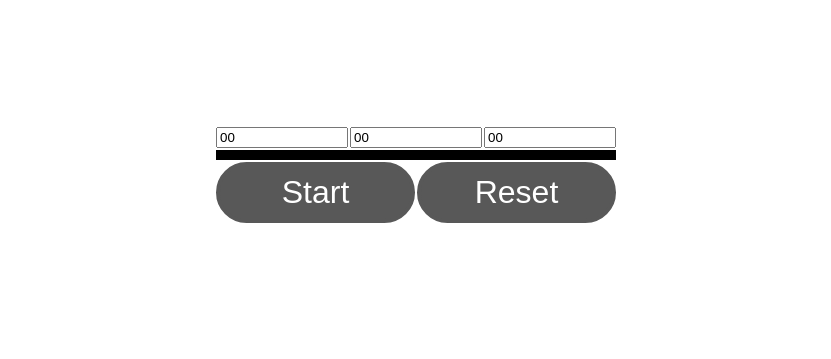
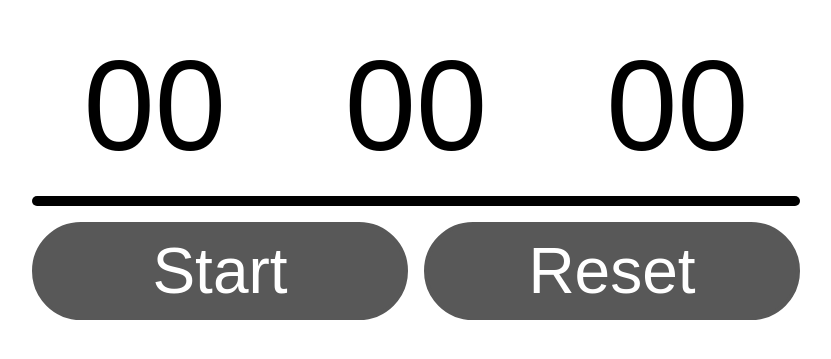
Before and after one commit to 1256-bits/js-gui-timer-testapp, a plain HTML site: page index.html in a window 1280 px wide. Shown: the part 225-584 px from the top of the page, without its empty margins (224-1055 px from the left). Drawn offline with Linux system fonts and the light colour scheme.

Commit message:
Change font sizes

```diff
--- a/style.css
+++ b/style.css
@@ -11,13 +11,18 @@ body > div {
 #container {
   display: grid;
   grid-template-columns: repeat(6, 1fr);
-  gap: 2px;
-  width: 400px;
+  gap: 1rem;
+  width: max(600px, 60%);
   margin: auto;
+  flex-shrink: 0;
 }
 
 input {
   grid-column: span 2;
+  border: none;
+  text-align: center;
+  font-size: 8rem;
+  outline: none;
 }
 
 input::-webkit-outer-spin-button,
@@ -29,6 +34,8 @@ input::-webkit-inner-spin-button {
   grid-column: span 6;
   height: 10px;
   background: black;
+  border-radius: 1em;
+  transition: width 1s linear;
 }
 
 button {
@@ -38,7 +45,7 @@ button {
   background-color: rgb(88, 88, 88);
   padding: 0.5rem 1rem;
   color: white;
-  font-size: 2rem;
+  font-size: 4rem;
 }
 
 button:hover {
```
